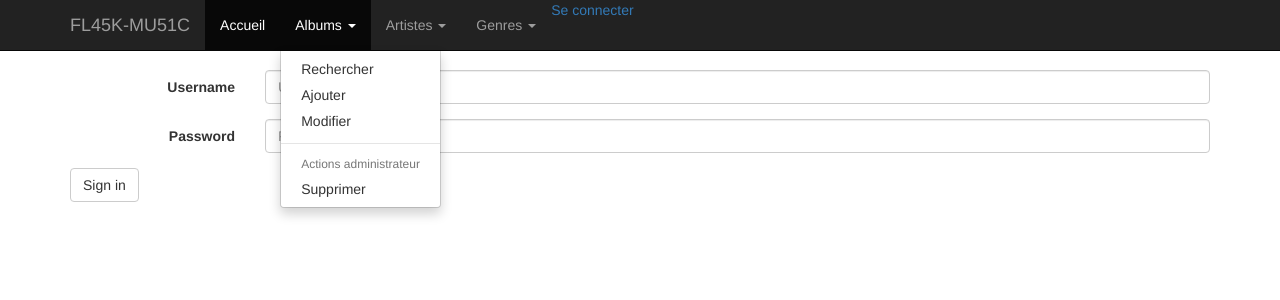
After one commit to KelenFenrisson/IUTO_FlaskMusic, a Flask app: page /login/ in a window 1280 px wide, after a click on "Albums". The commit adds this page. Shown: the top 300 px of the page. Run offline with Flask 2, Linux system fonts and the light colour scheme; some libraries are stand-ins or nearby versions.

Commit message:
ajout de la fonction des logins : possibilité de se connecter et gère la possibilité de faire une action si on est connecté et si pas connecter demande l'authentification

```diff
--- a/application/__init__.py
+++ b/application/__init__.py
@@ -1,4 +1,4 @@
-from .app import app,manager,db
+from .app import app,manager,db,login_manager
 import application.views
 import application.commands
 from .models import User,Album,Artiste,Genre,get_artistes,get_albums,get_genres,Album_Genre
--- a/application/app.py
+++ b/application/app.py
@@ -3,7 +3,7 @@ from flask import Flask
 from flask_script import Manager
 from flask_bootstrap import Bootstrap
 from flask_sqlalchemy import SQLAlchemy
-
+from flask_login import LoginManager
 
 def mkpath(p):
     return os.path.normpath(os.path.join(os.path.dirname(__file__),p))
@@ -16,4 +16,6 @@ Bootstrap(app)
 app.config['SQLALCHEMY_DATABASE_URI']=('sqlite:///'+mkpath('../application/models/music.db'))
 app.config['SQLALCHEMY_TRACK_MODIFICATIONS'] = True
 db = SQLAlchemy(app)
-# app. config ['SECRET_KEY'] = "5598d6910d68379ae752d2dc58c919be"
+app. config ['SECRET_KEY'] = "5598d6910d68379ae752d2dc58c919be"
+login_manager = LoginManager(app)
+login_manager.login_view = "login"
--- /dev/null
+++ b/application/form.py
@@ -0,0 +1,18 @@
+from flask_wtf import FlaskForm
+from wtforms import PasswordField,StringField,HiddenField
+from hashlib import sha256
+from .models import User
+
+class LoginForm(FlaskForm):
+    username = StringField('Username')
+    password = PasswordField('Password')
+    next = HiddenField()
+
+    def get_authenticated_user(self):
+    	user = User.query.get(self.username.data)
+    	if user is None:
+    		return None
+    	m = sha256()
+    	m.update(self.password.data.encode())
+    	passwd = m.hexdigest()
+    	return user if passwd == user.password else None
--- a/application/templates/base.html
+++ b/application/templates/base.html
@@ -37,7 +37,7 @@
             <li class="dropdown">
               <a href="#" class="dropdown-toggle" data-toggle="dropdown" role="button" aria-haspopup="true" aria-expanded="false">Artistes <span class="caret"></span></a>
               <ul class="dropdown-menu">
-                <li><a href="#">Rechercher</a></li>
+                <li><a href="{{ url_for('artist_list') }}">Rechercher</a></li>
                 <li><a href="#">Ajouter</a></li>
                 <li><a href="#">Modifier</a></li>
                 <li role="separator" class="divider"></li>
@@ -56,8 +56,16 @@
                 <li><a href="#">Supprimer</a></li>
               </ul>
             </li>
-            <li><a href="#">Se connecter</a></li>
-          </ul>
+            <li>
+              <ul class="nav navbar-nav navbar-rigth.">
+                {% if current_user.is_authenticated %}
+                  <li><a>{{current_user.username}}</a></li>
+                  <li><a href="{{ url_for('logout') }}"> <span class="glyphicon glyphicon-log-out" title="Logout"></span></a></li>
+                {% else %}
+                  <a href="{{ url_for('login') }}">Se connecter</a>
+                {% endif%}
+              </ul>
+            </li>
         </div><!--/.nav-collapse -->
       </div>
     </nav>
--- /dev/null
+++ b/application/templates/login.html
@@ -0,0 +1,31 @@
+{% extends "base.html" %}
+
+{% block main %}
+<form class="form-horizontal" role="form" method="POST" action="{{ url_for('login') }}">
+  {{ form.hidden_tag() }}
+
+  <div class="form-group">
+    <label for="username" class="col-sm-2 control-label">
+      {{ form.username.label }}
+    </label>
+    <div class="col-sm-10">
+      {{form.username(size=50, class_="form-control",placeholder="Username")}}
+    </div>
+  </div>
+
+  <div class="form-group">
+    <label for="password" class="col-sm-2 control-label">
+      {{ form.password.label }}
+    </label>
+    <div class="col-sm-10">
+      {{ form.password(size=50,class_="form-control",placeholder="Password") }}
+    </div>
+  </div>
+
+  <div class="form-group">
+    <div class="col-sm-offeset-2 col-sm-10">
+      <button type="submit" class="btn btn-default"> Sign in </button>
+    </div>
+  </div>
+</form>
+{% endblock %}
--- a/application/views.py
+++ b/application/views.py
@@ -1,6 +1,8 @@
 from .app import app,db
 from flask import render_template,url_for,redirect,request
 from .models import User,Album,Artiste,Genre,get_artistes,get_albums,get_genres,Album_Genre
+from flask_login import login_user, current_user, logout_user,login_required
+from .form import LoginForm
 
 SITENAME="FL45K-MU51C"
 
@@ -9,26 +11,51 @@ def home():
 	return render_template("home.html",title=SITENAME, pagetitle="Accueil")
 
 ########################### ARTISTES ##########################################
-@app.route("/artist/list <string:msg>")
-def artist_list(msg):
-	return render_template("artist-list.html", title=SITENAME, pagetitle="Liste des artistes" ,message=msg , l_artists=get_artistes())
+@app.route("/artist/list")
+def artist_list():
+	return render_template("artist-list.html", title=SITENAME, pagetitle="Liste des artistes"  , l_artists=get_artistes())
 
 @app.route("/artist/add")
+@login_required
 def artist_add():
 	return render_template("artist-form.html", title=SITENAME, pagetitle="Ajouter un nouvel artiste" ,msg="" , l_artists=[])
 
 @app.route("/artist/update")
+@login_required
 def artist_update():
 	return render_template("artist-form.html", title=SITENAME, pagetitle="Modifier les informations d'un artiste" ,msg="" , l_artists=[])
 
 @app.route("/artist/save")
+@login_required
 def artist_save():
 	msg="Artiste non enregistré"
 	return redirect(url_for("artist_list", msg=msg))
 
 @app.route("/artist/delete")
+@login_required
 def artist_delete():
 	return render_template("artist-list.html", title=SITENAME, pagetitle="Liste des artistes" ,msg="" , l_artists=[])
+
+
+########################### AUTHENTIFICATION ##########################################
+
+@app.route("/login/", methods=("GET","POST",))
+def login():
+	f=LoginForm()
+	if not f.is_submitted():
+		f.next.data = request.args.get("next")
+	elif f.validate_on_submit():
+		user = f.get_authenticated_user()
+		if user:
+			login_user(user)
+			next = f.next.data or url_for("home")
+			return redirect(next)
+	return render_template("login.html",form=f)
+
+@app.route("/logout/")
+def logout():
+	logout_user()
+	return redirect(url_for('home'))
 
 # ########################### ALBUMS ############################################
 # @app.route("/album/list")
```
Also changed, not shown: application/models/libmodels.py (+6 -6 lines), requirements.txt (+1 -20 lines).
